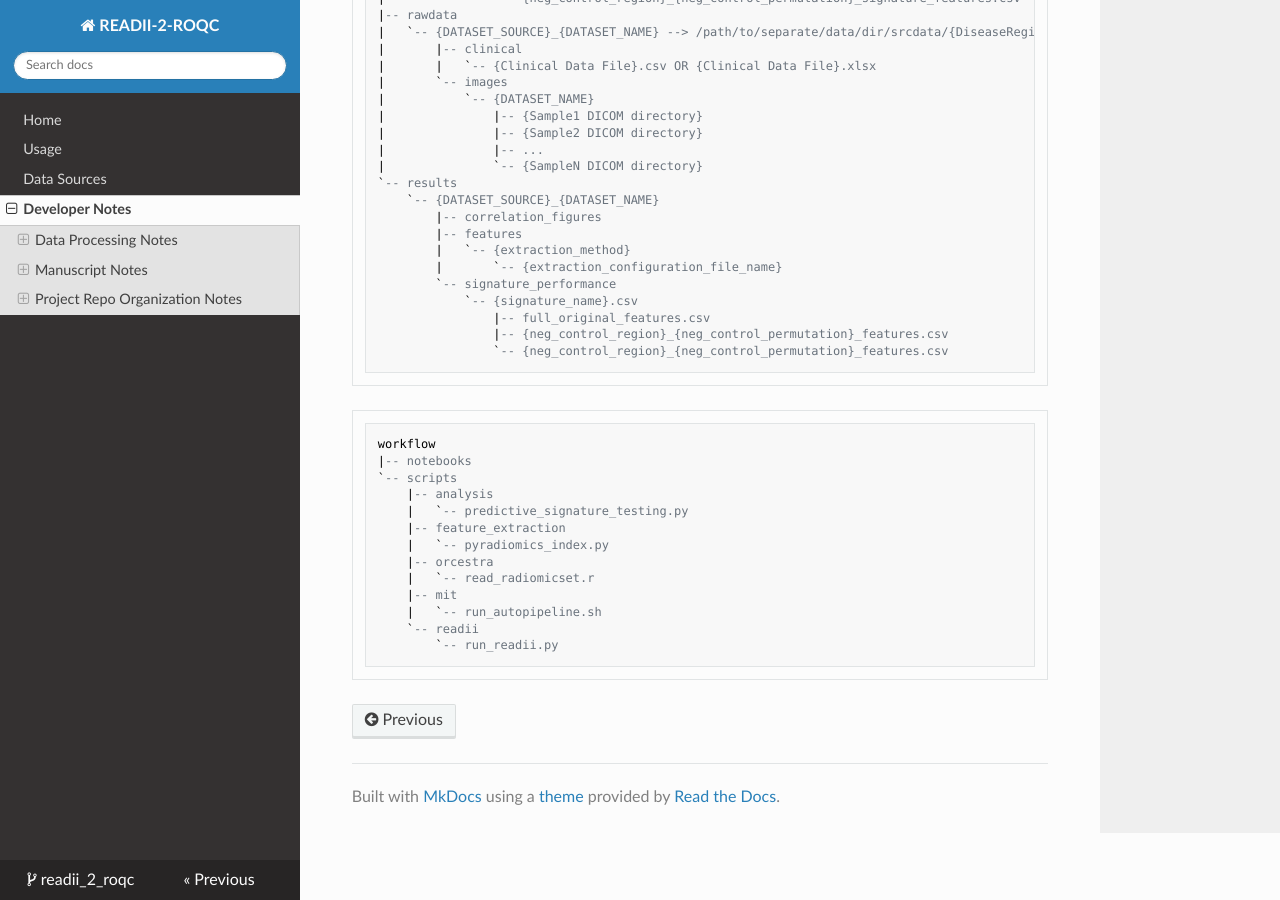
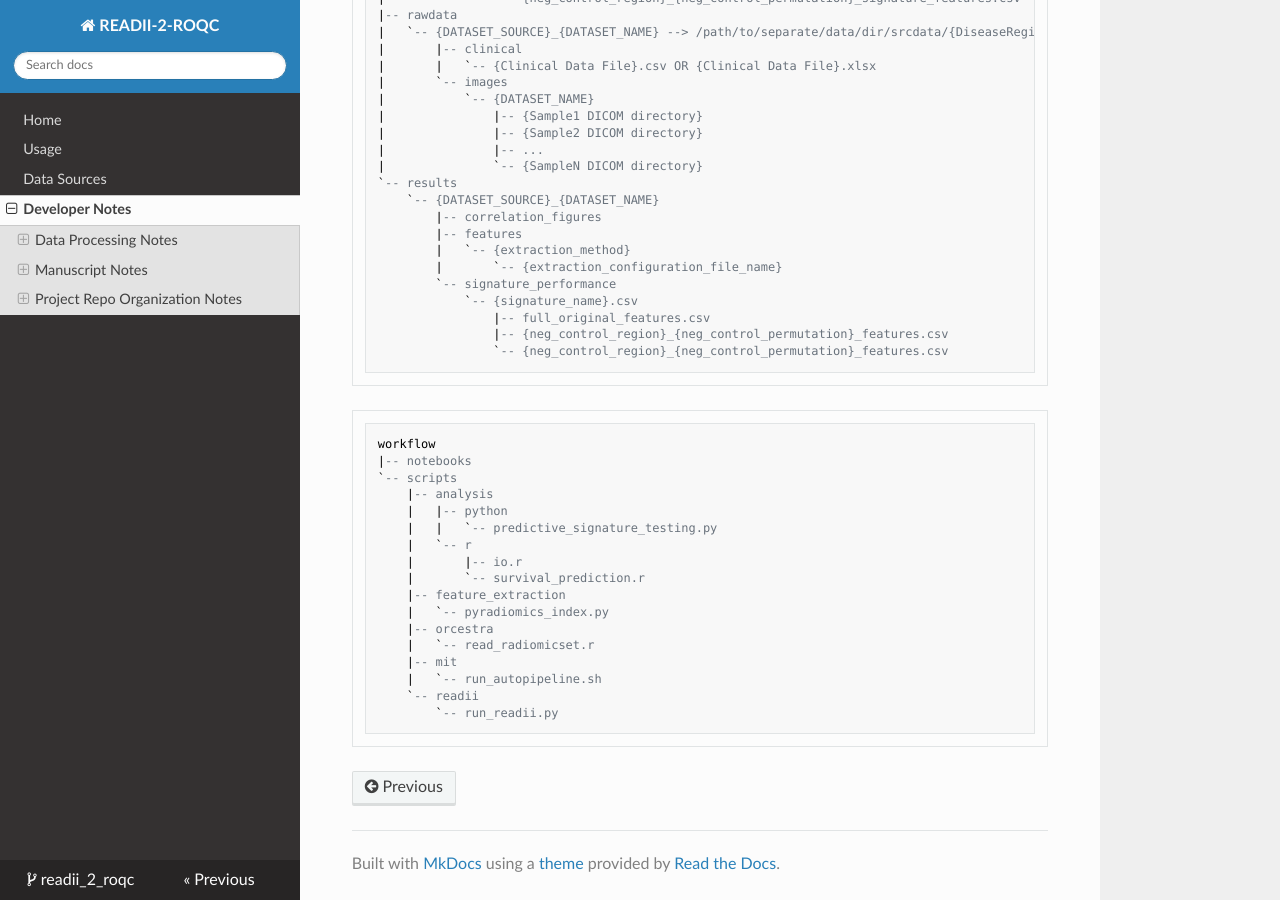
Before and after one commit to bhklab/readii_2_roqc, an MkDocs documentation site: the page built from docs/devnotes.md, in a window 1280 px wide and 900 px high, scrolled down 3023 px. Built offline with MkDocs 1.6.1, drawn with Linux system fonts in a browser that asks for light colours; nearby versions of some CDN libraries.

Commit message:
docs: update workflow dir organization to include python and r subdirectories in analysis

```diff
--- a/docs/devnotes.md
+++ b/docs/devnotes.md
@@ -144,7 +144,11 @@ workflow
 |-- notebooks
 `-- scripts
     |-- analysis
-    |   `-- predictive_signature_testing.py
+    |   |-- python
+    |   |   `-- predictive_signature_testing.py
+    |   `-- r
+    |       |-- io.r
+    |       `-- survival_prediction.r
     |-- feature_extraction
     |   `-- pyradiomics_index.py
     |-- orcestra
```
